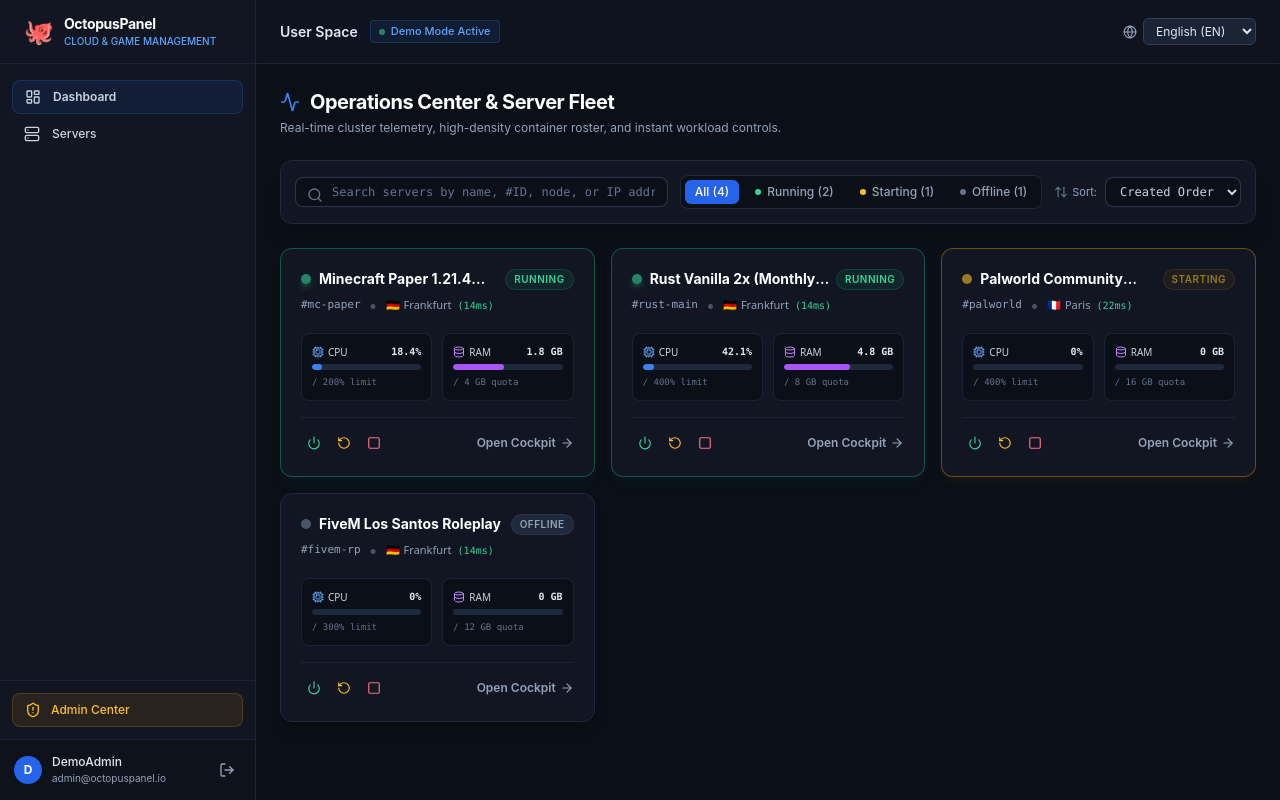
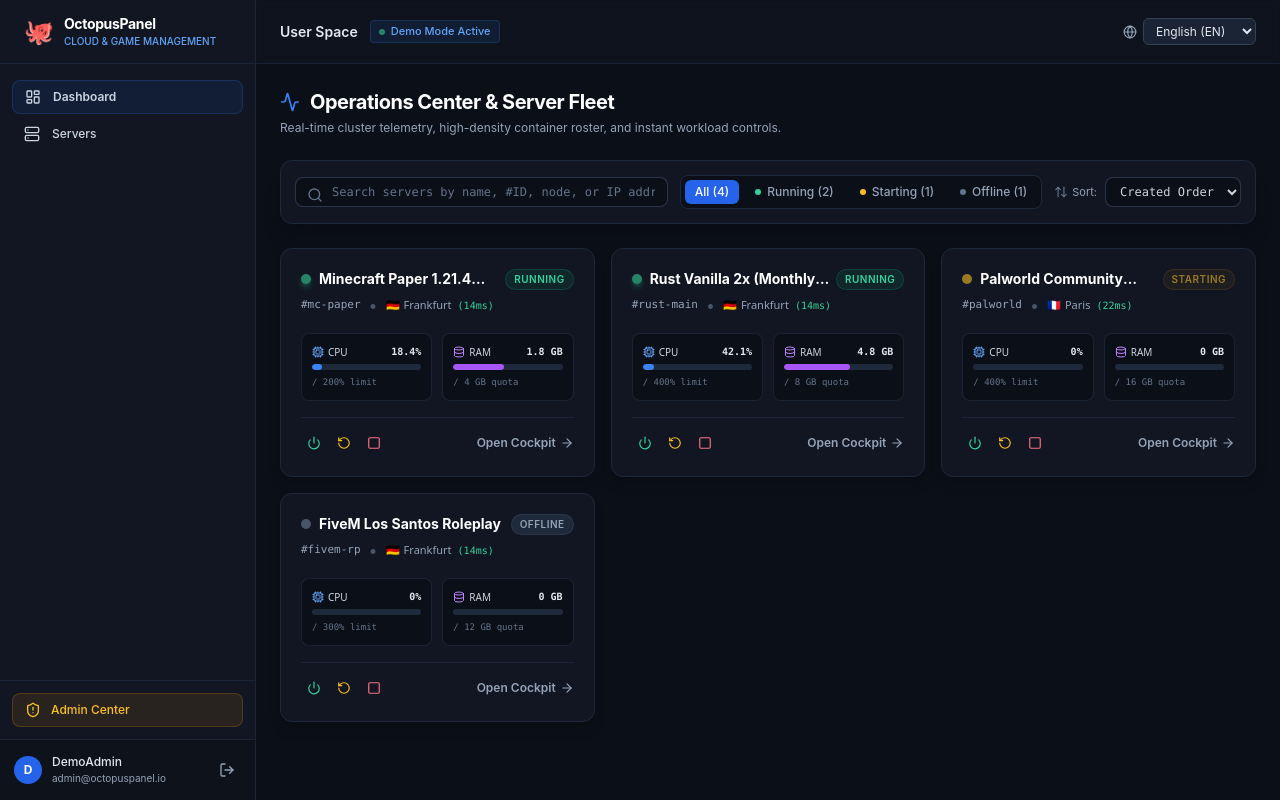
Before and after one commit to OctopusPanel/panel, a Vue app in the folder apps/frontend/: page / in a window 1280 px wide. Built offline with nearby package versions, Linux system fonts and the light colour scheme.

Commit message:
fix(frontend): remove colored glow border from dashboard server cards

```diff
--- a/apps/frontend/src/views/DashboardView.vue
+++ b/apps/frontend/src/views/DashboardView.vue
@@ -70,16 +70,6 @@ const filteredServers = computed(() => {
     });
 });
 
-function getStatusGlow(status: string) {
-  switch (status) {
-    case ServerStatus.RUNNING:
-      return 'border-emerald-500/40 shadow-emerald-500/5 hover:border-emerald-500/70';
-    case ServerStatus.STARTING:
-      return 'border-amber-500/40 shadow-amber-500/5 hover:border-amber-500/70';
-    default:
-      return 'border-slate-800 hover:border-slate-700/80';
-  }
-}
 
 function getStatusBadge(status: string) {
   switch (status) {
@@ -207,8 +197,7 @@ function getStatusBadge(status: string) {
         v-for="server in filteredServers"
         :key="server.id"
         :to="`/server/${server.uuid}`"
-        class="group bg-[#111622] hover:bg-[#141b2a] border rounded-xl p-5 transition-all shadow-lg flex flex-col justify-between"
-        :class="getStatusGlow(server.status)"
+        class="group bg-[#111622] hover:bg-[#141b2a] border border-slate-800 hover:border-slate-700/80 rounded-xl p-5 transition-all shadow-lg flex flex-col justify-between"
       >
         <div>
           <!-- Top Row: Name, Identifier & Status Pill with Glow -->
```
